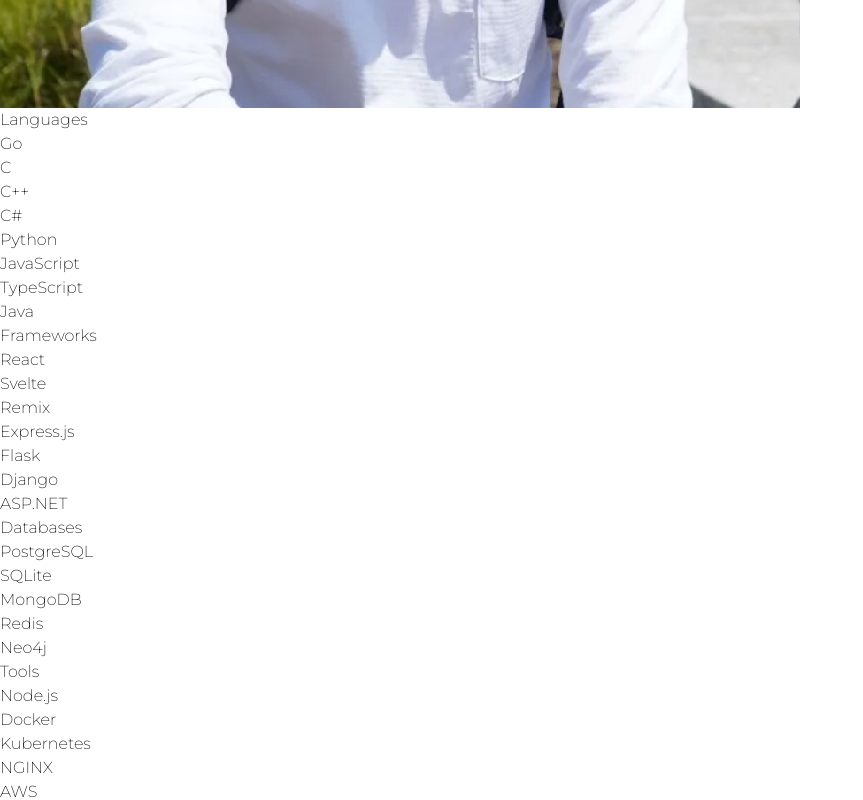
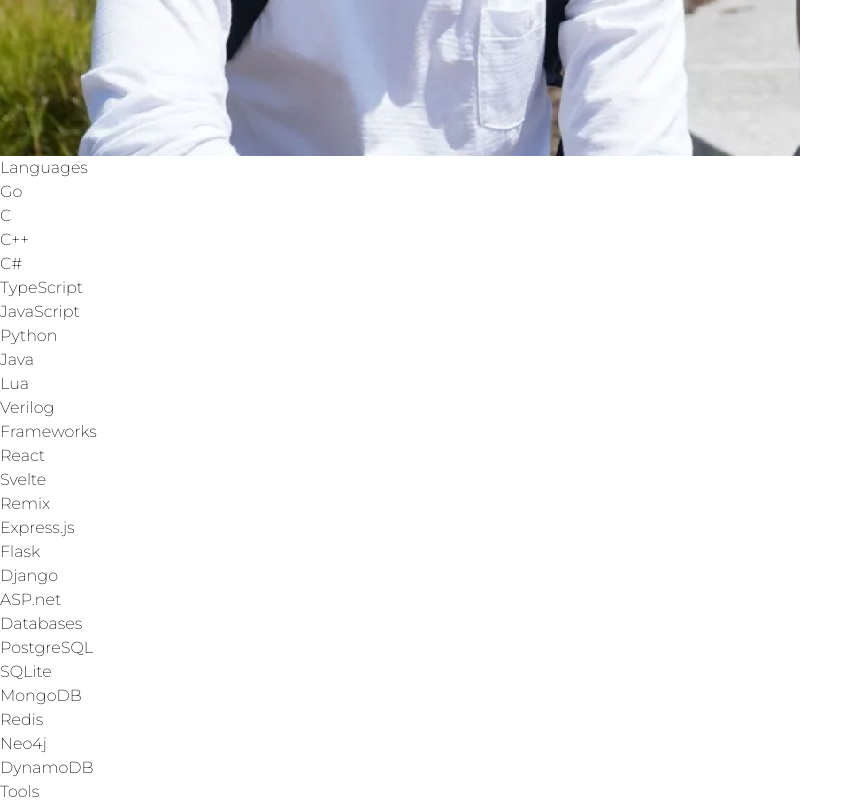
Before and after one commit to JeffC25/JeffC25.github.io, a React (Vite) app: page / in a window 1280 px wide. Shown: the part 860-1660 px from the top of the page, without its empty margins (0-863 px from the left). Built offline with nearby package versions, Linux system fonts and the light colour scheme.

Commit message:
refactor skills component, add gradient to home text

```diff
--- /dev/null
+++ b/src/components/SkillCategory.tsx
@@ -0,0 +1,19 @@
+interface Props {
+    category: string,
+    skills: string[],
+}
+
+const SkillCategory = ({ category, skills }: Props) => {
+    return (
+        <>
+            <h1 className="text-xl text-lime-500">
+                {category}
+            </h1>
+            <ul className="flex flex-wrap">
+                {skills.map((skill) => (<li className="bg-neutral-200/50 shadow-md rounded-md p-2 mr-2 mb-2">{skill}</li>))}
+            </ul>
+        </>
+    )
+}
+
+export default SkillCategory
--- a/src/components/SkillsWidget.tsx
+++ b/src/components/SkillsWidget.tsx
@@ -1,4 +1,5 @@
-import Skill from "./Skill";
+// import Skill from "./Skill";
+import SkillCategory from "./SkillCategory";
 
 interface Props {
     tab: number,
@@ -7,59 +8,10 @@
 const SkillsWidget = ({ tab }: Props) => {
     return (
         <section className={`w-full pt-10 flex flex-col space-y-4 justify-between  ${(tab == 1 ? "block" : "hidden")}`}>
-            <div className="">
-                <h1 className="text-xl text-lime-500">
-                    Languages
-                </h1>
-                <ul className="flex flex-wrap">
-                    {Skill("Go")}
-                    {Skill("C")}
-                    {Skill("C++")}
-                    {Skill("C#")}
-                    {Skill("Python")}
-                    {Skill("JavaScript")}
-                    {Skill("TypeScript")}
-                    {Skill("Java")}
-                </ul>
-            </div>
-            <div className=" ">
-                <h1 className="text-xl text-green-500">
-                    Frameworks
-                </h1>
-                <ul className="flex flex-wrap">
-                    {Skill("React")}
-                    {Skill("Svelte")}
-                    {Skill("Remix")}
-                    {Skill("Express.js")}
-                    {Skill("Flask")}
-                    {Skill("Django")}
-                    {Skill("ASP.NET")}
-                </ul>
-            </div>
-            <div className=" ">
-                <h1 className="text-xl text-cyan-500">
-                    Databases
-                </h1>
-                <ul className="flex flex-wrap">
-                    {Skill("PostgreSQL")}
-                    {Skill("SQLite")}
-                    {Skill("MongoDB")}
-                    {Skill("Redis")}
-                    {Skill("Neo4j")}
-                </ul>
-            </div>
-            <div className=" ">
-                <h1 className="text-xl text-blue-500">
-                    Tools
-                </h1>
-                <ul className="flex flex-wrap">
-                    {Skill("Node.js")}
-                    {Skill("Docker")}
-                    {Skill("Kubernetes")}
-                    {Skill("NGINX")}
-                    {Skill("AWS")}
-                </ul>
-            </div>
+            {SkillCategory({ category: "Languages", skills: ["Go", "C", "C++", "C#", "TypeScript", "JavaScript", "Python", "Java", "Lua", "Verilog"] })}
+            {SkillCategory({ category: "Frameworks", skills: ["React", "Svelte", "Remix", "Express.js", "Flask", "Django", "ASP.net"] })}
+            {SkillCategory({ category: "Databases", skills: ["PostgreSQL", "SQLite", "MongoDB", "Redis", "Neo4j", "DynamoDB"] })}
+            {SkillCategory({ category: "Tools", skills: ["Node.js", "Docker", "Kubernetes", "Git", "NGINX", "AWS"] })}
         </section>
     )
 }
--- a/src/pages/Home.tsx
+++ b/src/pages/Home.tsx
@@ -4,7 +4,7 @@
     return (
         <div id="home" className="h-screen snap-start flex flex-col justify-center items-left sm:items-center p-10 text-neutral-800 space-y-8">
             <h1 className="text-5xl">
-                Hi, I'm Jeff.
+                Hi, I'm <div className="bg-gradient-to-r from-cyan-500 to-lime-500 bg-clip-text text-transparent inline">Jeff</div>.
             </h1>
             <p className="text-4xl">
                 I'm a software engineer.
--- a/src/pages/Projects.tsx
+++ b/src/pages/Projects.tsx
@@ -15,9 +15,9 @@
                 website: "#",
                 image: seniordesign,
                 alt: "Project Thumbnail",
-                technologies: ["React", "React Native", "TypeScript", "Python", "DynamoDB", "AWS Lambda"],
-                links: [{title: "In Progress", url: "#"}],
-                })
+                technologies: ["React", "React Native", "TypeScript", "Python", "DynamoDB"],
+                links: [{ title: "In Progress", url: "#" }],
+            })
             }
             {Project({
                 title: "Movie Browser",
@@ -26,8 +26,8 @@
                 image: moviebrowser,
                 alt: "Project Thumbnail",
                 technologies: ["React", "TypeScript", "Tailwind", "Go", "Redis", "NGINX", "Docker", "AWS"],
-                links: [{title: "Demo", url: "https://movie.yerf.dev"}, {title: "GitHub",  url: "https://movie.yerf.dev"}]
-                })
+                links: [{ title: "Demo", url: "https://movie.yerf.dev" }, { title: "GitHub", url: "https://movie.yerf.dev" }]
+            })
             }
 
             {Project({
@@ -37,8 +37,8 @@
                 image: chatapp,
                 alt: "Project Thumbnail",
                 technologies: ["React", "JavaScript", "Tailwind", "Firebase"],
-                links: [{title: "Demo", url: "https://chat-app.yerf.dev"}, {title: "GitHub", url: "https://github.com/jeffc25/chat-app"}]
-                })
+                links: [{ title: "Demo", url: "https://chat-app.yerf.dev" }, { title: "GitHub", url: "https://github.com/jeffc25/chat-app" }]
+            })
             }
 
             {Project({
@@ -48,8 +48,9 @@
                 image: smartarticleanalyzer,
                 alt: "Project Thumbnail",
                 technologies: ["Python", "Flask", "Bootstrap"],
-                links: [{title: "GitHub", url: "https://github.com/jeffc25/smart-article-analyzer"},
-                ]}
+                links: [{ title: "GitHub", url: "https://github.com/jeffc25/smart-article-analyzer" },
+                ]
+            }
             )}
 
             {Project({
@@ -59,8 +60,8 @@
                 image: cookietective,
                 alt: "Project Thumbnail",
                 technologies: ["Python", "Selenium", "SQLite", "Mitmproxy", "Docker"],
-                links: [{title: "GitHub", url: "https://github.com/Cybersecurity-Project-Group/Cookietective"}]
-                })
+                links: [{ title: "GitHub", url: "https://github.com/Cybersecurity-Project-Group/Cookietective" }]
+            })
             }
 
             {Project({
@@ -70,8 +71,8 @@
                 image: bucrossing,
                 alt: "Project Thumbnail",
                 technologies: ["C#", "Unity", "MagicaVoxel"],
-                links: [{title: "GitHub", url: "https://github.com/JeffC25/BU-Crossing"}]
-                })
+                links: [{ title: "GitHub", url: "https://github.com/JeffC25/BU-Crossing" }]
+            })
             }
         </div>
     )
```
Also changed, not shown: src/components/ProjectWidget.tsx (deleted, +0 -22 lines).
